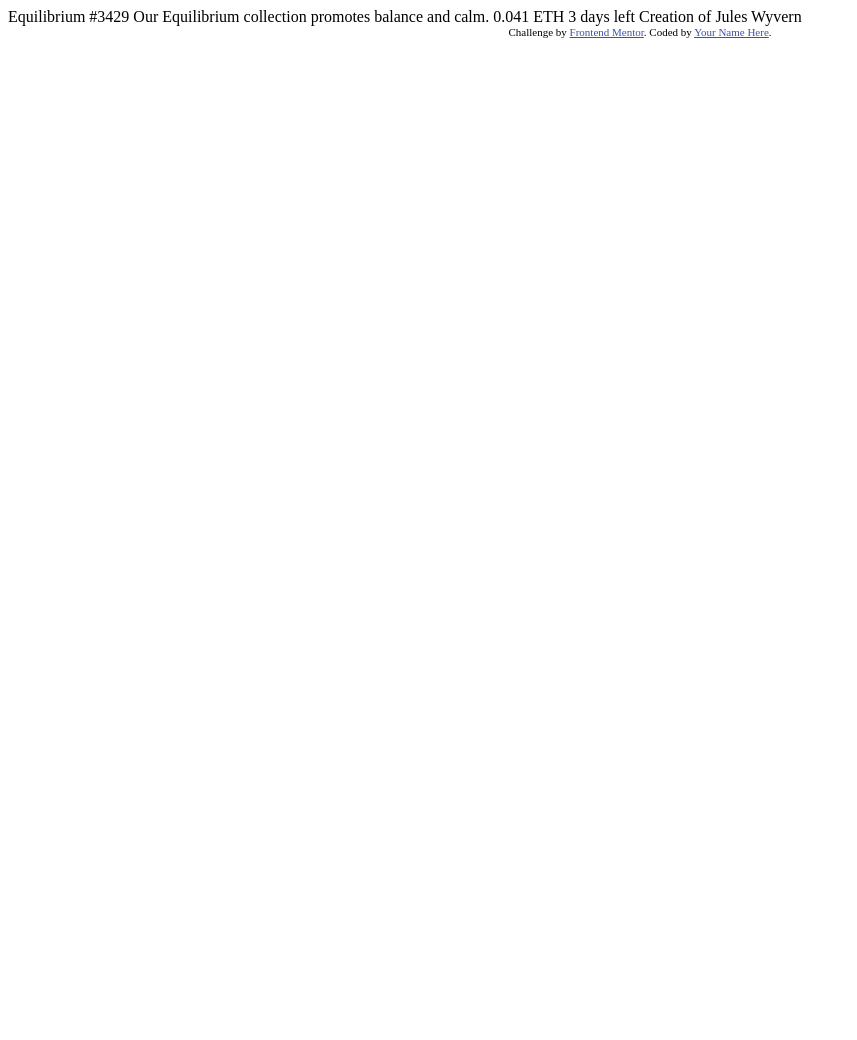
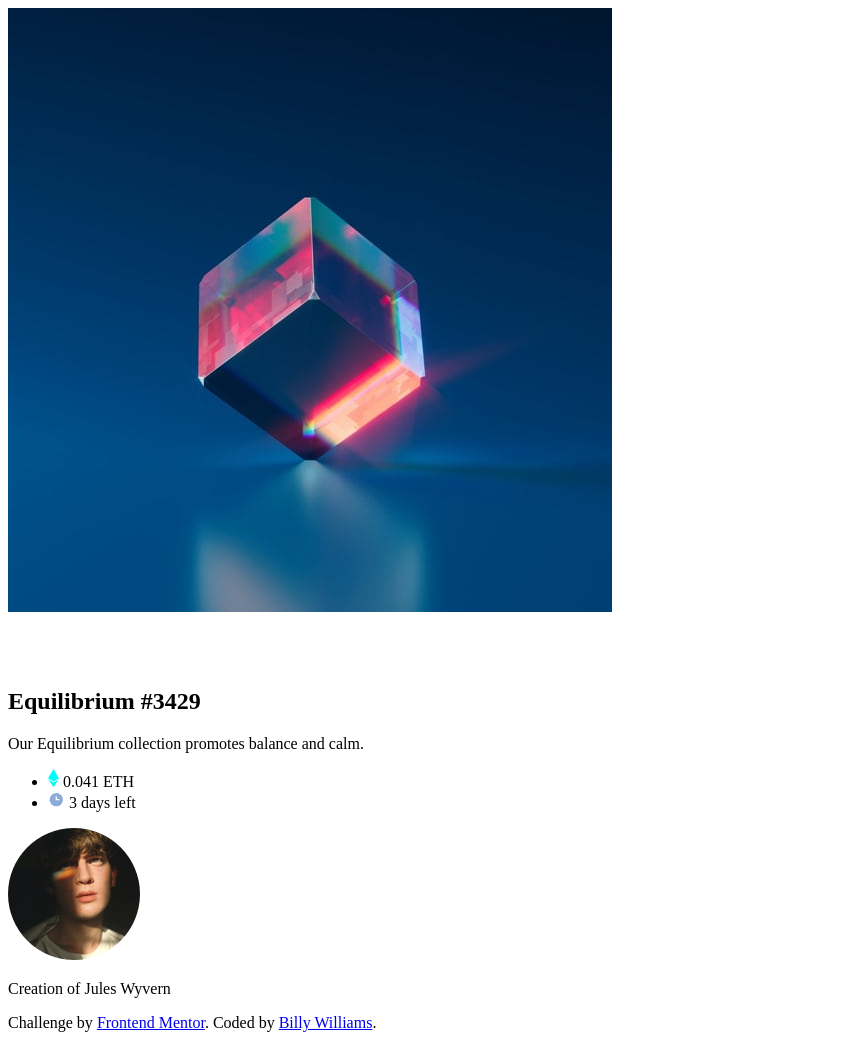
Before and after one commit to TwiztedQBall/NFT-Creview-Card-Component-Main, a plain HTML site: page index.html in a window 1280 px wide. Shown: the whole page, without its empty margins (0-857 px from the left). Before the commit the page ends 800 px from the top, so only its background shows below. Drawn offline with Linux system fonts and the light colour scheme; files that its build step writes are made by us from their sources.

Commit message:
Update index.html

```diff
--- a/index.html
+++ b/index.html
@@ -1,33 +1,50 @@
 <!DOCTYPE html>
 <html lang="en">
   <head>
-  <meta charset="UTF-8">
-  <meta name="viewport" content="width=device-width, initial-scale=1.0"> <!-- displays site properly based on user's device -->
+    <meta charset="UTF-8" />
+    <meta name="viewport" content="width=device-width, initial-scale=1.0" />
 
-  <link rel="icon" type="image/png" sizes="32x32" href="./images/favicon-32x32.png">
+    <link
+      rel="icon"
+      type="image/png"
+      sizes="32x32"
+      href="./images/favicon-32x32.png"
+    />
 
     <title>Frontend Mentor | NFT preview card component</title>
 
-  <!-- Feel free to remove these styles or customise in your own stylesheet 👍 -->
-  <style>
-    .attribution { font-size: 11px; text-align: center; }
-    .attribution a { color: hsl(228, 45%, 44%); }
-  </style>
+    <link rel="stylesheet" href="styles.css" />
   </head>
   <body>
+    <div class="container">
+      <article class="main-image">
+        <img src="./images/image-equilibrium.jpg" alt="" />
+        <div>
+          <img src="./images/icon-view.svg" alt="">
+        </div>
+      </article>
 
-  Equilibrium #3429
+      <article>
+        <h2>Equilibrium #3429</h2>
+        <p>Our Equilibrium collection promotes balance and calm.</p>
 
-  Our Equilibrium collection promotes balance and calm.
+        <ul>
+          <li><img src="./images/icon-ethereum.svg" alt="" /> 0.041 ETH</li>
+          <li><img src="./images/icon-clock.svg" alt="" /> 3 days left</li>
+        </ul>
+      </article>
 
-  0.041 ETH
-  3 days left
-
-  Creation of Jules Wyvern
+      <article class="avatar">
+        <img src="./images/image-avatar.png" alt="" />
+        <p>Creation of <span>Jules Wyvern</span></p>
+      </article>
+    </div>
 
     <div class="attribution">
-    Challenge by <a href="https://www.frontendmentor.io?ref=challenge" target="_blank">Frontend Mentor</a>.
-    Coded by <a href="#">Your Name Here</a>.
+      Challenge by
+      <a href="https://www.frontendmentor.io?ref=challenge" target="_blank"
+        >Frontend Mentor</a
+      >. Coded by <a href="#">Billy Williams</a>.
     </div>
   </body>
 </html>
```
Lines whose indentation alone changed are shown as unchanged.
